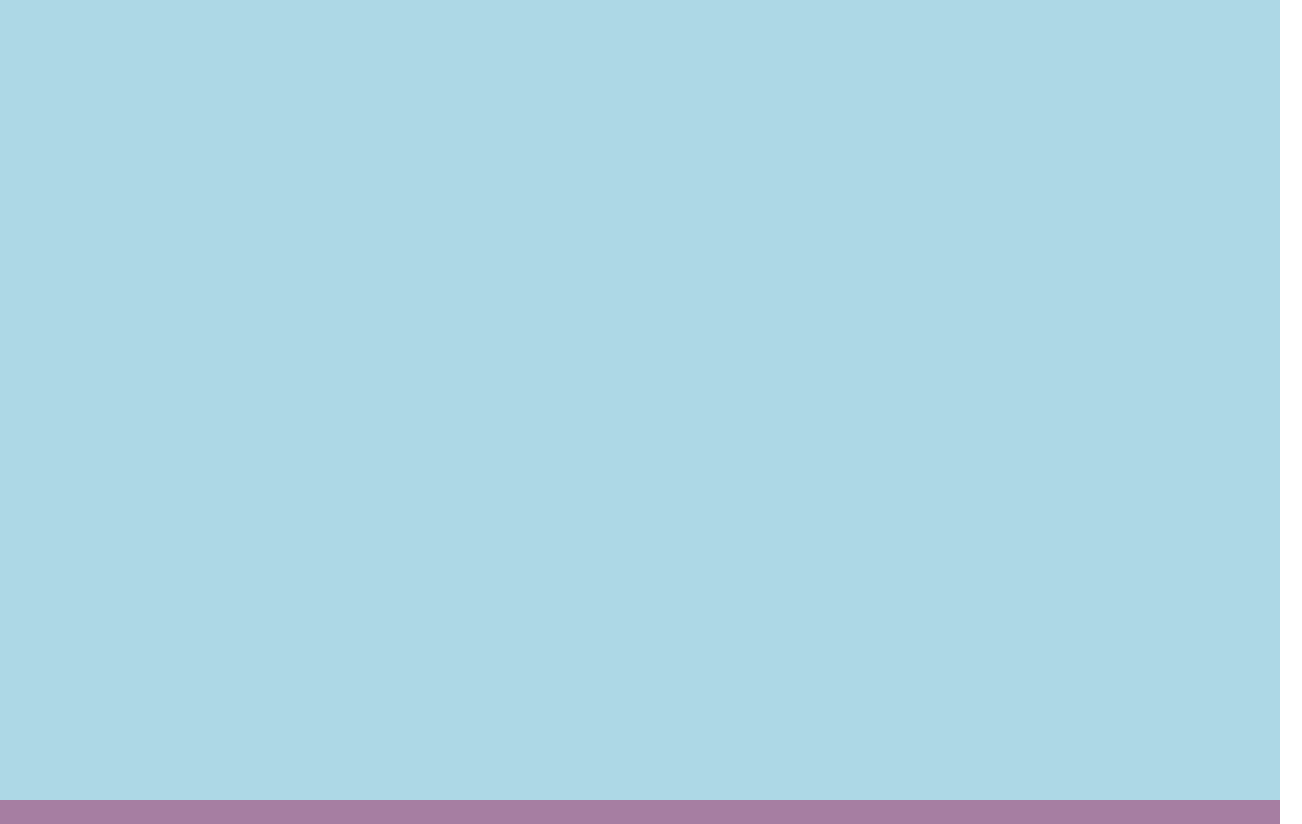
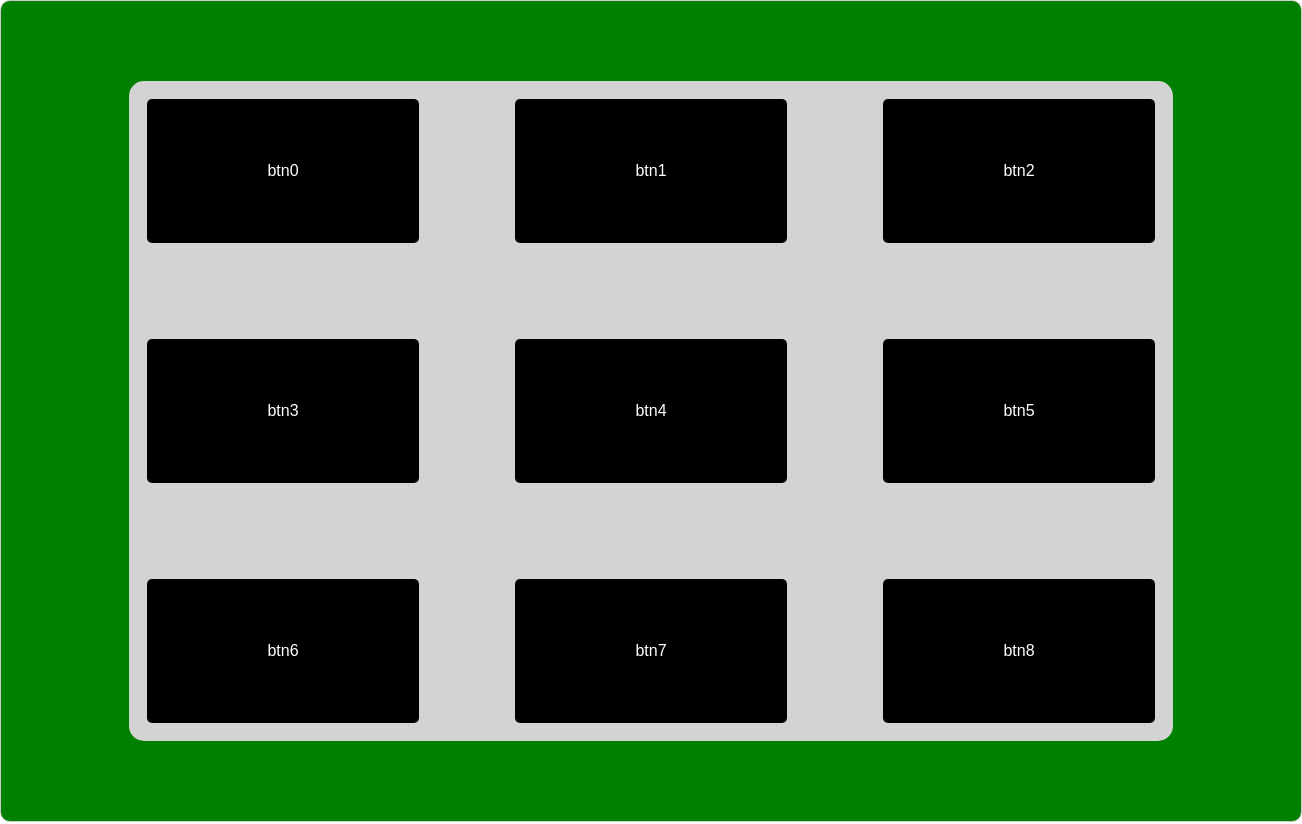
Before and after one commit to Sukriti-Bhatia-Zs/react-training, a React (Create React App) app in the folder react-practice copy/trycontextapi/: page / in a window 1280 px wide. Shown: the top 824 px of the page, 1302 px wide, since content can reach past the window. Built offline with nearby package versions, Linux system fonts and the light colour scheme.

Commit message:
Button assignment 1 and 2

```diff
--- a/react-practice copy/trycontextapi/src/App.js
+++ b/react-practice copy/trycontextapi/src/App.js
@@ -1,12 +1,14 @@
 
 import './App.css';
 import Themecontextprovider from './Components/Themecontextprovider';
+import Buttons4 from './Buttons/Buttons4';
 
 
 function App() {
   return (
     <div>
-      <Themecontextprovider/>
+      {/* <Themecontextprovider/> */}
+      <Buttons4/>
     </div>
   );
 }
--- a/react-practice copy/trycontextapi/src/Buttons/Buttons4.jsx
+++ b/react-practice copy/trycontextapi/src/Buttons/Buttons4.jsx
@@ -5,47 +5,121 @@ const Buttons4=()=>{
 
     const [buttons,setbuttons]=useState([])
 
-    const [states,setStates]=useState(["false"])
+    const [states,setStates]=useState(Array(9).fill("false"))
+
+    const [restate,setRestate]=useState([]);
 
     const [count,setcount]=useState(0);
 
-    const addbuttons=()=>{
-        const newarr=[];
-        for(let i=0;i<9;i++){
-            newarr.push({id:i,text:`Btn${i}`});
-        }
-        setbuttons(newarr);
-    }
+    // const addbuttons=()=>{
+    //     const newarr=[];
+    //     for(let i=0;i<9;i++){
+    //         newarr.push({id:i,text:`Btn${i}`});
+    //     }
+    //     setbuttons(newarr);
+    // }
 
-    const handleclick=(e)=>{
-        console.log(e.target)
-        const button=e.target;
-        if(count<4){
-            if(button.dataset.isclicked==="false"){
-                button.dataset.isclicked="true";
-                button.style.backgroundColor="beige";
-                button.style.color="black";
-                setcount((prev)=>prev+1);
-            }
+    const handleclick=(index)=>{
+        // console.log(e.target)
+        // const button=e.target;
+        // if(count<4){
+        //     if(button.dataset.isclicked==="false"){
+        //         button.dataset.isclicked="true";
+        //         button.style.backgroundColor="beige";
+        //         button.style.color="black";
+        //         setcount((prev)=>prev+1);
+        //     }
+        // }
+
+        // production method
+        if(count<4 && states[index]==="false"){
+            setStates((prevstates)=>{
+                const newstate=[...prevstates];
+                console.log(newstate);
+                if(newstate[index]==="false"){
+                    newstate[index]="true";
+
+                }
+
+                return newstate;
+            })
+
+            setcount((prevCount) => prevCount + 1);
+
+            // adding in restate array so that after count is 4  all buttons are again made black
+            setRestate(prevrestate=>{
+                // already true so add
+                if (!prevrestate.includes(index)) {
+                    return [...prevrestate, index];
+                  }
+
+                console.log("restate"+restate)
+
+                return prevrestate;
+            })
         }
     }
 
+    const rehandle= ()=>{
+
+           for(let i=restate.length;i>=0;i--){
+                 const index=restate[i];
+
+                 // setting state value to false of that index
+                setTimeout(()=>{
+                    setStates((prevstates)=>{
+                    const newstate=[...prevstates]
+                    // updating value
+                    newstate[index]="false"
+                    return newstate
+                    })
+                },(restate.length - 1 - i) * 500)
+
+
+           }
+
+
+                setcount(0);
+                setRestate([]);
+
+
+
+    }
+
     useEffect(()=>{
-        addbuttons()
-    },[])
+        console.log(states)
+    },[states])
+
+    useEffect(()=>{
+        if(count===4){
+            setTimeout(rehandle,5000)
+        }
+    },[count])
 
 
     return (
         <div className="main">
             <div className="diving">
                 {
-                    buttons.map((btnobj)=>{
+                    states.map((state,index)=>{
                         return (
-                            <button key={btnobj.id} className="buttonInsideGrid" onClick={handleclick} data-isclicked="false">
-                                {btnobj.text}
+                            <button key={index} className="buttonInsideGrid" onClick={()=>handleclick(index)}
+                                style={{
+                                    backgroundColor: state==="true"? "lightblue":"black",
+                                    color: state === "true" ? "black" : "white"
+                                }}
+                            >
+                               {`btn${index}`}
                             </button>
                         )
                     })
+                    // buttons.map((btnobj)=>{
+                    //     return (
+                    //         <button key={btnobj.id} className="buttonInsideGrid" onClick={handleclick} data-isclicked="false">
+                    //             {btnobj.text}
+                    //         </button>
+                    //     )
+                    // })
                 }
             </div>
         </div>
```
